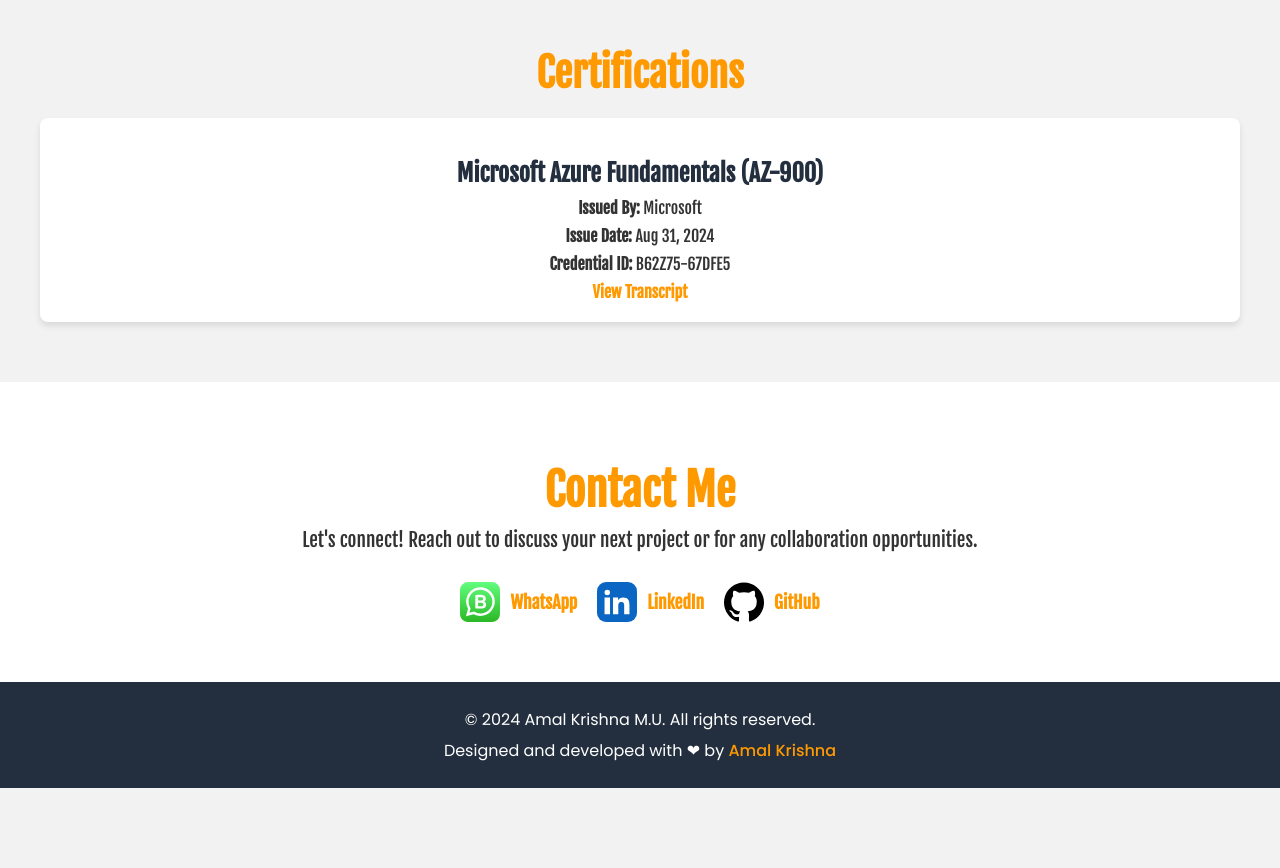
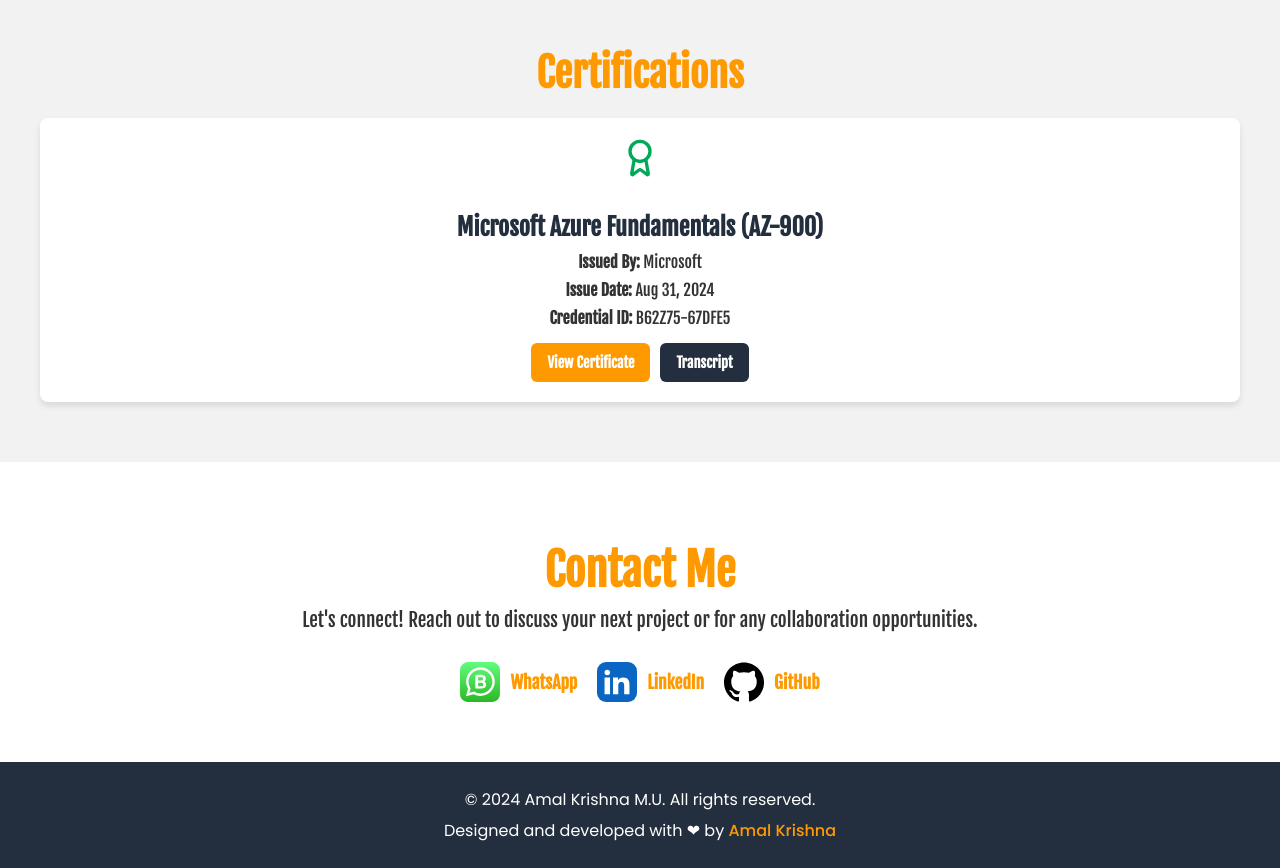
Before and after one commit to amal-krishna-m-u/amalmullangath, a React (Vite) app: page / in a window 1280 px wide. Shown: the part 2960-3828 px from the top of the page. Before the commit the page ends 3748 px from the top, so only its background shows below. Built offline with nearby package versions, Linux system fonts and the light colour scheme.

Commit message:
feat: improve certifications UI

```diff
--- a/src/components/Cert.jsx
+++ b/src/components/Cert.jsx
@@ -1,26 +1,15 @@
-import React from "react";
+import { Award } from "lucide-react";
+import { crt } from "../data/crt";
 import styles from "../styles/Certifications.module.css";
 
 const Cert = () => {
-  const crt = [
-    {
-      id: 1,
-      name: "Microsoft Azure Fundamentals (AZ-900)",
-      issuedBy: "Microsoft",
-      issueDate: "Aug 31, 2024",
-      credentialId: "B62Z75-67DFE5",
-      link: "https://drive.google.com/file/d/1_9JKKI5KPzZh-IVHBeDWJScQS4UAwS1B/view?usp=sharing",
-      transcript:
-        "https://learn.microsoft.com/en-us/users/amalkrishnamu-5653/transcript/7xxw3a6llnlw4wr?tab=credentials-tab",
-    },
-  ];
-
   return (
     <section id="Certifications" className={styles.certifications}>
       <h2>Certifications</h2>
       <div className={styles.grid}>
         {crt.map((cert) => (
           <div key={cert.id} className={styles.certCard}>
+            <Award className={styles.icon} aria-hidden="true" />
             <h3>{cert.name}</h3>
             <p>
               <strong>Issued By:</strong> {cert.issuedBy}
@@ -31,9 +20,28 @@
             <p>
               <strong>Credential ID:</strong> {cert.credentialId}
             </p>
-            <a href={cert.transcript} target="_blank" rel="noopener noreferrer">
-              View Transcript
-            </a>
+            <div className={styles.buttonGroup}>
+              {cert.link && (
+                <a
+                  href={cert.link}
+                  target="_blank"
+                  rel="noopener noreferrer"
+                  className={styles.button}
+                >
+                  View Certificate
+                </a>
+              )}
+              {cert.transcript && (
+                <a
+                  href={cert.transcript}
+                  target="_blank"
+                  rel="noopener noreferrer"
+                  className={styles.buttonSecondary}
+                >
+                  Transcript
+                </a>
+              )}
+            </div>
           </div>
         ))}
       </div>
--- a/src/styles/Certifications.module.css
+++ b/src/styles/Certifications.module.css
@@ -45,14 +45,47 @@
     margin-bottom: 8px;
 }
 
-.certCard a {
-    font-size: 1em;
-    color: var(--primary-color);
-    text-decoration: none;
-    font-weight: bold;
-    transition: color 0.3s ease;
+/* Icon styling */
+.icon {
+    width: 40px;
+    height: 40px;
+    color: var(--accent-green);
+    margin-bottom: 10px;
 }
 
-.certCard a:hover {
-    color: var(--accent-green);
+/* Button group */
+.buttonGroup {
+    display: flex;
+    gap: 10px;
+    margin-top: 15px;
+    justify-content: center;
+    flex-wrap: wrap;
 }
+
+.button,
+.buttonSecondary {
+    display: inline-block;
+    padding: 10px 16px;
+    border-radius: 6px;
+    font-size: 0.9em;
+    font-weight: bold;
+    text-decoration: none;
+    transition: background-color 0.3s ease;
+    color: var(--white);
+}
+
+.button {
+    background-color: var(--primary-color);
+}
+
+.button:hover {
+    background-color: var(--accent-green);
+}
+
+.buttonSecondary {
+    background-color: var(--secondary-color);
+}
+
+.buttonSecondary:hover {
+    background-color: var(--accent-green);
+}
```
